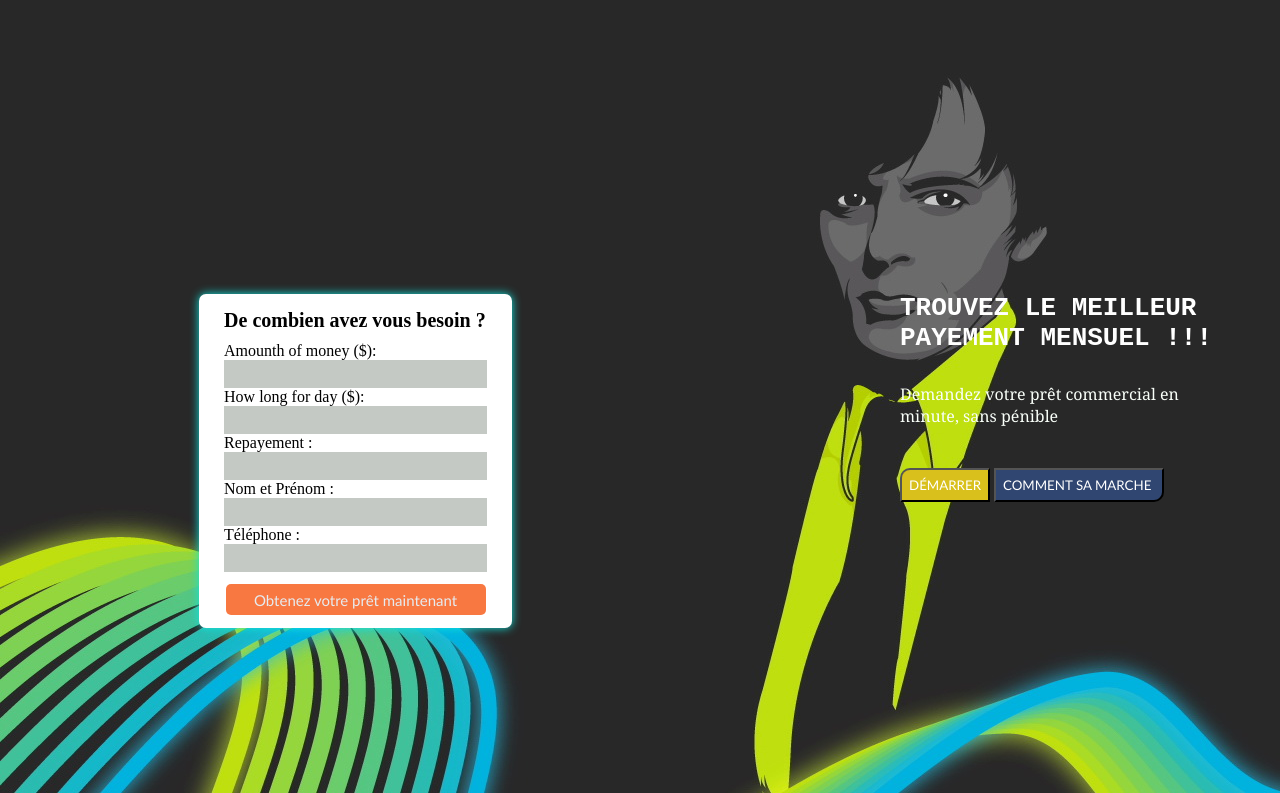
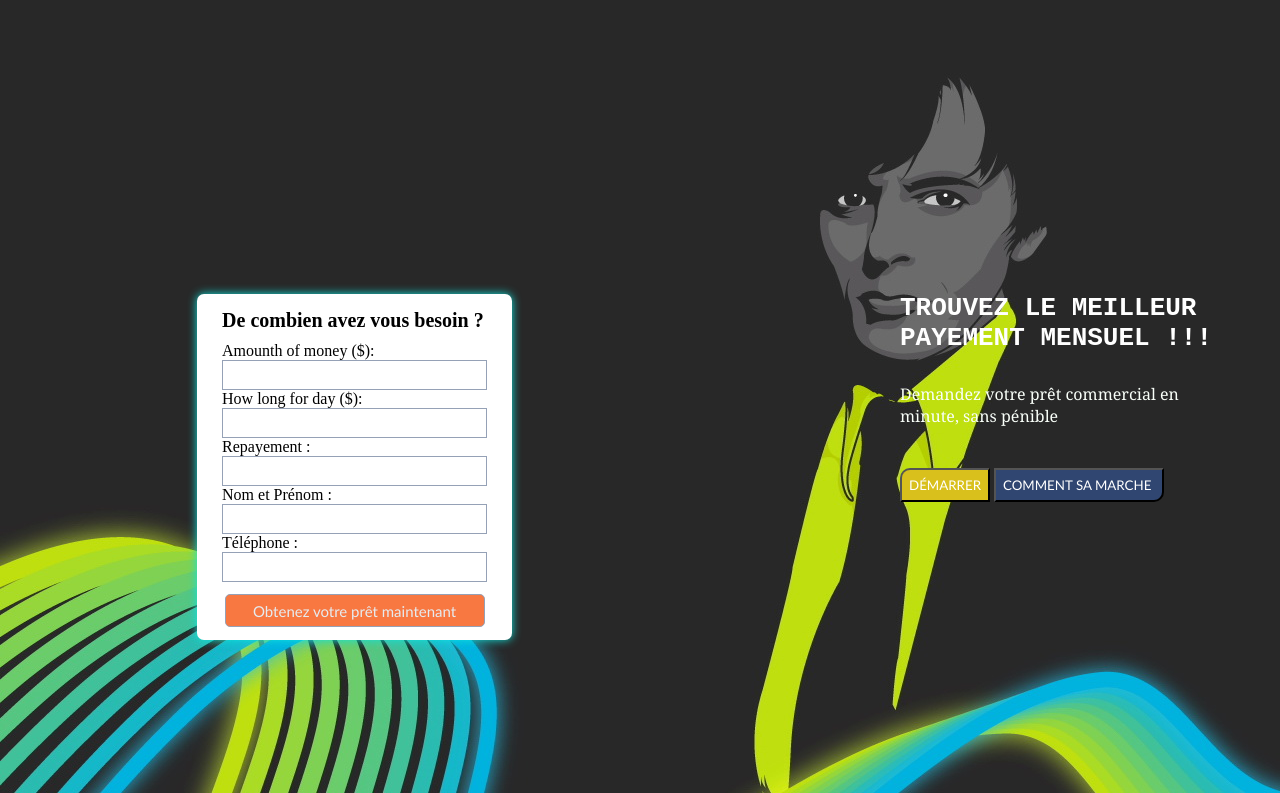
Before and after one commit to Abdoulrachard/Loanday, a plain HTML site: page index.html in a window 1280 px wide. Shown: the part 117-910 px from the top of the page. Drawn offline with Linux system fonts and the light colour scheme.

Commit message:
Changement de la couleur du fond des champs en blanc et ajout des marge autour des champs

```diff
--- a/styles.css
+++ b/styles.css
@@ -145,8 +145,8 @@ span {
 }
 .formul .formulaire input {
     padding: 6.5px;
-    border: none;
-    background-color: rgba(191, 197, 191, 0.921);
+    border: 1.8px solid rgb(149, 161, 182);
+    background-color: white;
     width: 250px;
 }
 .formul .formulaire h1{
```
